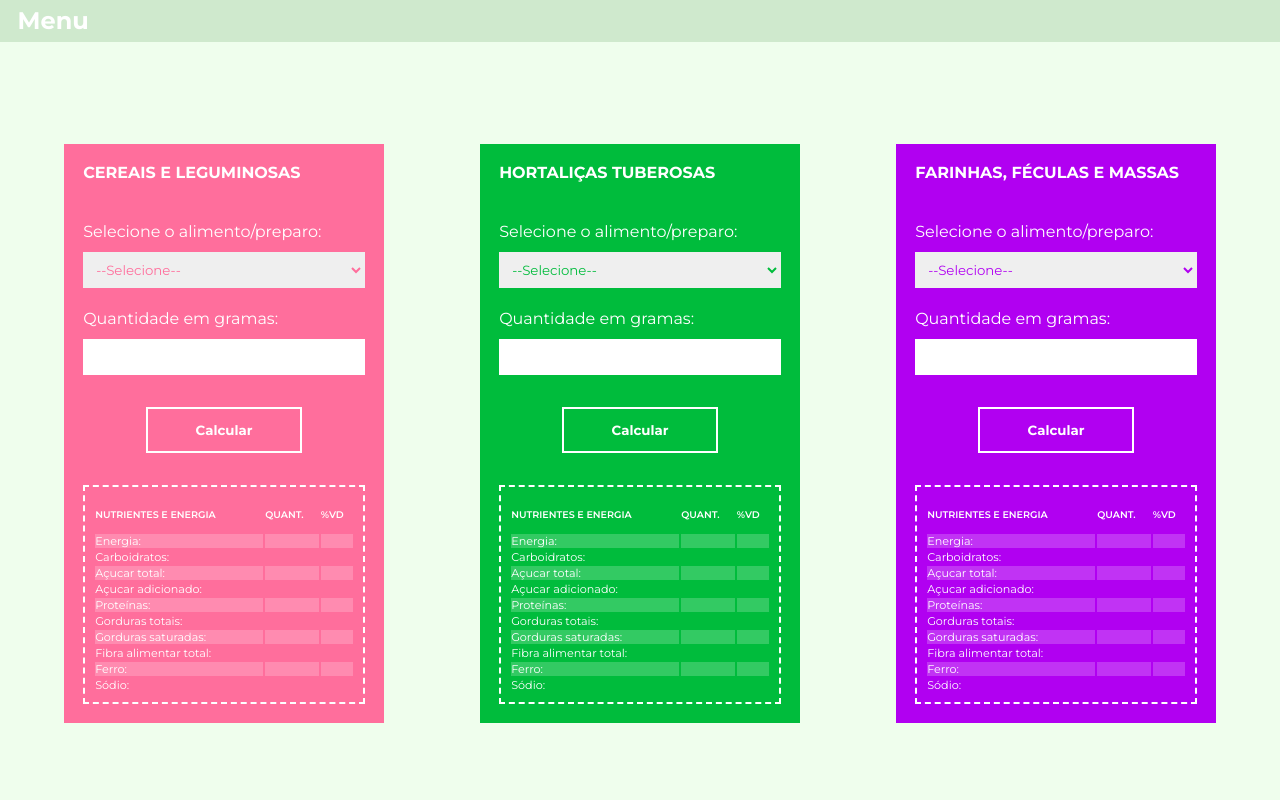
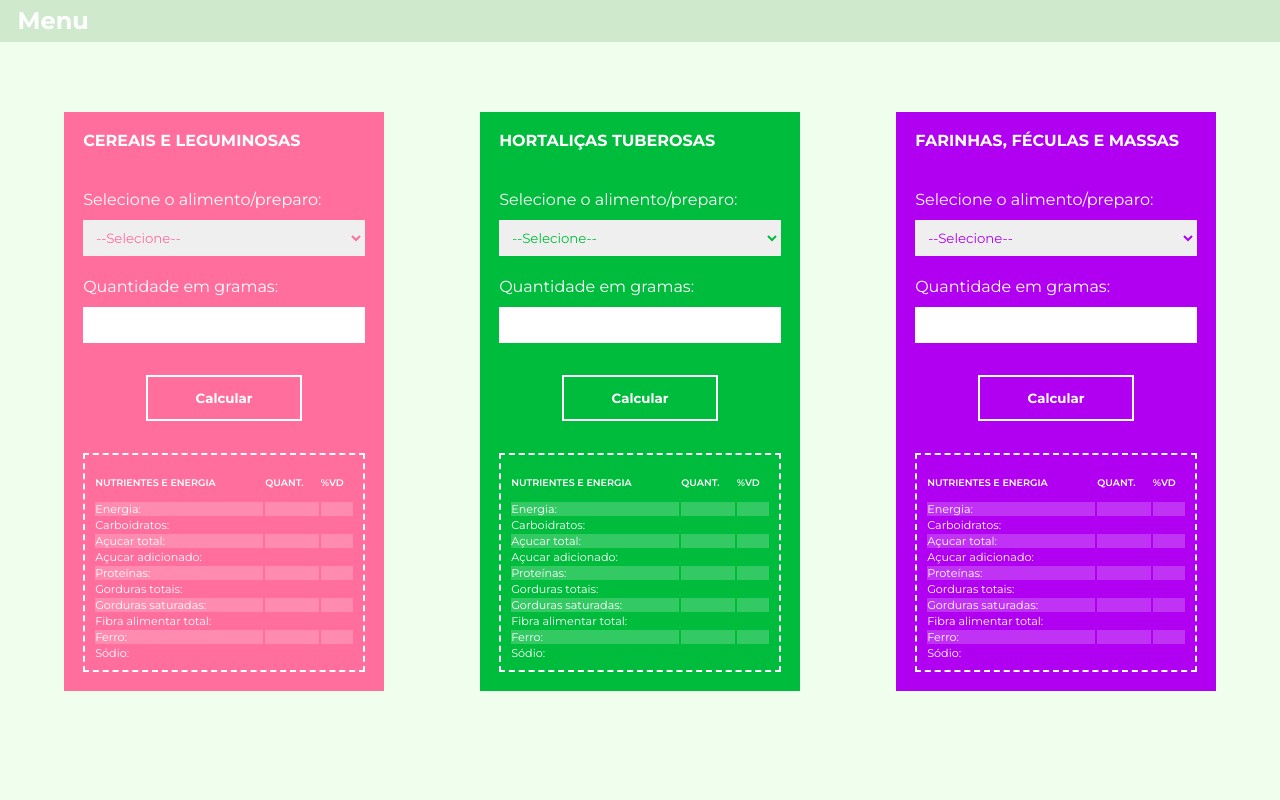
Before and after one commit to gbspb/bina, a plain HTML site: page index.html in a window 1280 px wide. Shown: the top 800 px of the page. Drawn offline with Linux system fonts and the light colour scheme.

Commit message:
Update style.css

```diff
--- a/style.css
+++ b/style.css
@@ -8,7 +8,7 @@
 }
 
 body {
-  padding-top: 4rem;
+  padding-top: 1rem;
   background-color: #effeed;
   font-family: 'Montserrat', sans-serif;
   display: flex;
@@ -18,7 +18,7 @@ body {
 
 form {
   margin: 3rem;
-  margin-top: 5rem;
+  margin-top: 6rem;
   color: white;
   width: 20rem;
 }
```
